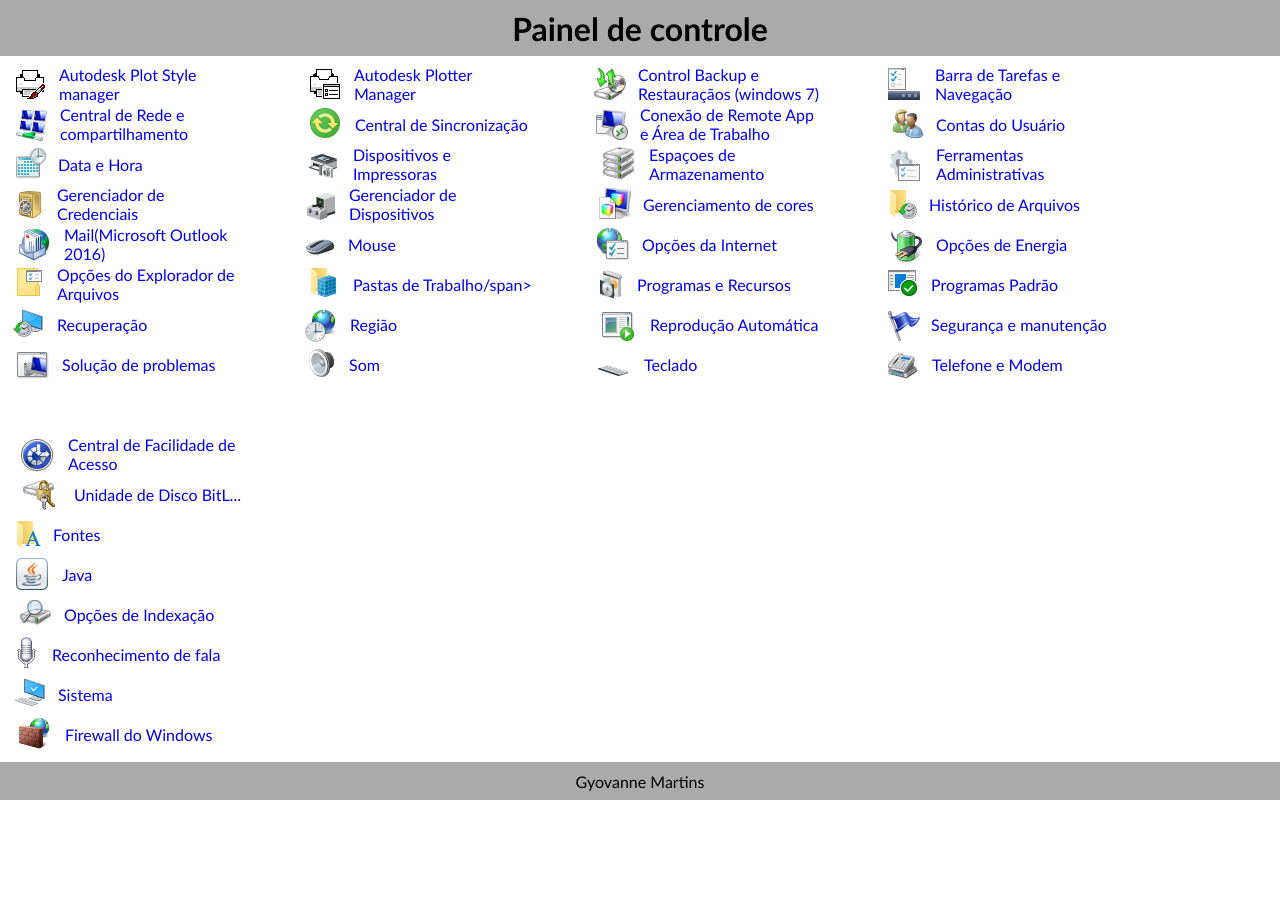
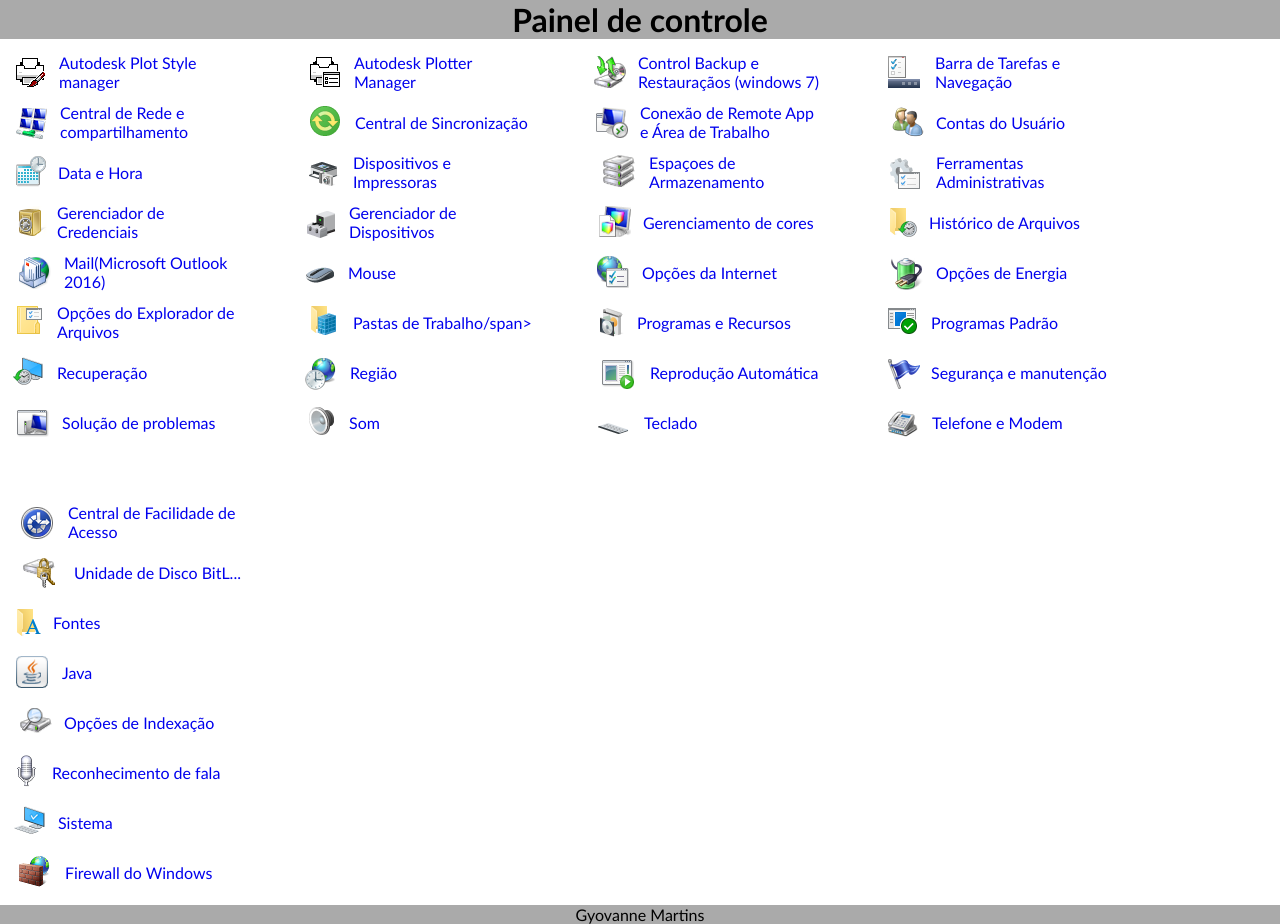
Before and after one commit to GyovanneMS/painel-de-controle, a plain HTML site: page index.html in a window 1280 px wide. Before the commit the page ends 800 px from the top, so only its background shows below. Drawn offline with Linux system fonts and the light colour scheme.

Commit message:
Atualização

```diff
--- a/TelaP.css
+++ b/TelaP.css
@@ -30,7 +30,7 @@ main{
 
 .item-conteiner{
     width: 240px;
-    height: 40px;
+    height: 50px;
     display: flex;
     align-items: center;
     gap: 8px;
--- a/index.html
+++ b/index.html
@@ -14,183 +14,177 @@
     </header>
     <main>
         <div class="Coluna1">
-            <a href="./pages/Manager.html" target="_blank" class="item-conteiner" title="Executar: Control Autodesk Plot Style manager">
+            <a href="./pages/Manager.html" target="_blank" class="item-conteiner" title="Executar: ">
                 <img src="./icones/1.PNG" alt="Autodesk Plot Style manager" class="item-imagem">
                 <span class="item-titulo">Autodesk Plot Style manager</span>
             </a>
-            <a href="./pages/compartilhamento.html" target="_blank" class="item-conteiner" title="Executar: Control Central de Rede e compartilhamento">
+            <a href="./pages/compartilhamento.html" target="_blank" class="item-conteiner" title="Executar: ">
                 <img src="./icones/6.PNG" alt="Central de Rede e compartilhamento" class="item-imagem">
                 <span class="item-titulo">Central de Rede e compartilhamento</span>
             </a>
-            <a href="./pages/data-e-hora.html" target="_blank" class="item-conteiner" title="Executar: Control Data e Hora">
+            <a href="./pages/data-e-hora.html" target="_blank" class="item-conteiner" title="Executar:  timedate.cpl
+            ">
                 <img src="./icones/11.PNG" alt="Data e Hora" class="item-imagem">
                 <span class="item-titulo">Data e Hora</span>
             </a>
-            <a href="./pages/credenciais.html" target="_blank" class="item-conteiner" title="Executar: Control Gerenciador de Credenciais">
+            <a href="./pages/credenciais.html" target="_blank" class="item-conteiner" title="Executar: is">
                 <img src="./icones/16.PNG" alt="Gerenciador de Credenciais" class="item-imagem">
                 <span class="item-titulo">Gerenciador de Credenciais</span>
             </a>
-            <a href="./pages/Mail.html" target="_blank" class="item-conteiner" title="Executar: Control Mail (Microsoft Outlook 2016)">
+            <a href="./pages/Mail.html" target="_blank" class="item-conteiner" title="Executar: ">
                 <img src="./icones/21.PNG" alt="Mail (Microsoft Outlook 2016)" class="item-imagem">
                 <span class="item-titulo">Mail(Microsoft Outlook 2016)</span>
             </a>
-            <a href="./pages/explorador.html" target="_blank" class="item-conteiner" title="Executar: Control Opções do Explorador de Arquivos">
+            <a href="./pages/explorador.html" target="_blank" class="item-conteiner" title="Executar: control folders">
                 <img src="./icones/26.PNG" alt="Opções do Explorador de Arquivos" class="item-imagem">
                 <span class="item-titulo">Opções do Explorador de Arquivos</span>
             </a>
-            <a href="./pages/recuperação.html" target="_blank" class="item-conteiner" title="Executar: Control Recuperação">
+            <a href="./pages/recuperação.html" target="_blank" class="item-conteiner" title="Executar: ">
                 <img src="./icones/31.PNG" alt="Recuperação" class="item-imagem">
                 <span class="item-titulo">Recuperação</span>
             </a>
-            <a href="./pages/mouse.html" target="_blank" class="item-conteiner" title="Executar: Control Solução de problemas">
+            <a href="./pages/mouse.html" target="_blank" class="item-conteiner" title="Executar: control.exe /name Microsoft.Troubleshooting">
                 <img src="./icones/36.PNG" alt="Solução de problemas" class="item-imagem">
                 <span class="item-titulo">Solução de problemas</span>
             </a>
         </div>
         <div class="Coluna2">
-            <a href="./pages/Plotter.html" target="_blank" class="item-conteiner" title="Executar: Control Autodesk Plotter Manager">
+            <a href="./pages/Plotter.html" target="_blank" class="item-conteiner" title="Executar: ">
                 <img src="./icones/2.PNG" alt="Autodesk Plotter Manager" class="item-imagem">
                 <span class="item-titulo">Autodesk Plotter Manager</span>
             </a>
-            <a href="./pages/sincronizacao.html" target="_blank" class="item-conteiner" title="Executar: Control Central de Sincronização">
+            <a href="./pages/sincronizacao.html" target="_blank" class="item-conteiner" title="Executar: ">
                 <img src="./icones/7.PNG" alt="Central de Sincronização" class="item-imagem">
                 <span class="item-titulo">Central de Sincronização</span>
             </a>
-            <a href="./pages/impressora.html" target="_blank" class="item-conteiner" title="Executar: Control Dispositivos e Impressoras">
+            <a href="./pages/impressora.html" target="_blank" class="item-conteiner" title="Executar: control printers">
                 <img src="./icones/12.PNG" alt="Dispositivos e Impressoras" class="item-imagem">
                 <span class="item-titulo">Dispositivos e Impressoras</span>
             </a>
-            <a href="./pages/GerenciadorD.html" target="_blank" class="item-conteiner" title="Executar: Control Gerenciador de Dispositivos">
+            <a href="./pages/GerenciadorD.html" target="_blank" class="item-conteiner" title="Executar:  hdwwiz.cpl ou devmgmt.msc">
                 <img src="./icones/17.PNG" alt="Gerenciador de Dispositivos" class="item-imagem">
                 <span class="item-titulo">Gerenciador de Dispositivos</span>
             </a>
-            <a href="./pages/mouse.html" target="_blank" class="item-conteiner" title="Executar: Control Mouse">
+            <a href="./pages/mouse.html" target="_blank" class="item-conteiner" title="Executar: control mouse">
                 <img src="./icones/22.PNG" alt="Mouse" class="item-imagem">
                 <span class="item-titulo">Mouse</span>
             </a>
-            <a href="./pages/trabalho.html" target="_blank" class="item-conteiner" title="Executar: Control Pastas de Trabalho">
+            <a href="./pages/trabalho.html" target="_blank" class="item-conteiner" title="Executar: ">
                 <img src="./icones/27.PNG" alt="Pastas de Trabalho" class="item-imagem">
                 <span class="item-titulo">Pastas de Trabalho/span>
             </a>
-            <a href="./pages/região.html" target="_blank" class="item-conteiner" title="Executar: Control Região">
+            <a href="./pages/região.html" target="_blank" class="item-conteiner" title="Executar: intl.cpl">
                 <img src="./icones/32.PNG" alt="Região" class="item-imagem">
                 <span class="item-titulo">Região</span>
             </a>
-            <a href="./pages/som.html" target="_blank" class="item-conteiner" title="Executar: Control Som">
+            <a href="./pages/som.html" target="_blank" class="item-conteiner" title="Executar:  mmsys.cpl">
                 <img src="./icones/37.PNG" alt="Som" class="item-imagem">
                 <span class="item-titulo">Som</span>
             </a>
         </div>
         <div class="Coluna3">
-            <a href="./pages/backup.html" target="_blank" class="item-conteiner" title="Executar: Control Backup e Restauraçãos (windows 7)">
+            <a href="./pages/backup.html" target="_blank" class="item-conteiner" title="Executar: ">
                 <img src="./icones/3.PNG" alt="Control Backup e Restauraçãos (windows 7)" class="item-imagem">
                 <span class="item-titulo">Control Backup e Restauraçãos (windows 7)</span>
             </a>
-            <a href="./pages/remoteapp.html" target="_blank" class="item-conteiner" title="Executar: Control Conexão de Remote App e Área de Trabalho">
+            <a href="./pages/remoteapp.html" target="_blank" class="item-conteiner" title="Executar: mstsc">
                 <img src="./icones/8.PNG" alt="Conexão de Remote App e Área de Trabalho" class="item-imagem">
                 <span class="item-titulo">Conexão de Remote App e Área de Trabalho</span>
             </a>
-            <a href="./pages/armazenamento.html" target="_blank" class="item-conteiner" title="Executar: Control Espaços de Armazenamento">
+            <a href="./pages/armazenamento.html" target="_blank" class="item-conteiner" title="Executar: ">
                 <img src="./icones/13.PNG" alt="Espaços de Armazenamento" class="item-imagem">
                 <span class="item-titulo">Espaçoes de Armazenamento</span>
             </a>
-            <a href="./pages/Cores.html" target="_blank" class="item-conteiner" title="Executar: Control Gerenciamento de Cores">
+            <a href="./pages/Cores.html" target="_blank" class="item-conteiner" title="Executar: colorcpl">
                 <img src="./icones/18.PNG" alt="Gerenciamento de Cores" class="item-imagem">
                 <span class="item-titulo">Gerenciamento de cores</span>
             </a>
-            <a href="./pages/internet.html" target="_blank" class="item-conteiner" title="Executar: Control Opções da Internet">
+            <a href="./pages/internet.html" target="_blank" class="item-conteiner" title="Executar: inetcpl.cpl">
                 <img src="./icones/23.PNG" alt="Opções da Internet" class="item-imagem">
                 <span class="item-titulo">Opções da Internet</span>
             </a>
-            <a href="./pages/programas.html" target="_blank" class="item-conteiner" title="Executar: Control Programs e Recursos">
+            <a href="./pages/programas.html" target="_blank" class="item-conteiner" title="Executar: appwiz.cpl">
                 <img src="./icones/28.PNG" alt="Programs e Recursos" class="item-imagem">
                 <span class="item-titulo">Programas e Recursos</span>
             </a>
-            <a href="./pages/automatica.html" target="_blank" class="item-conteiner" title="Executar: Control Reprodução automática">
+            <a href="./pages/automatica.html" target="_blank" class="item-conteiner" title="Executar: ">
                 <img src="./icones/33.PNG" alt="Reprodução automática" class="item-imagem">
                 <span class="item-titulo">Reprodução Automática</span>
             </a>
-            <a href="./pages/teclado.html" target="_blank" class="item-conteiner" title="Executar: Control teclado">
+            <a href="./pages/teclado.html" target="_blank" class="item-conteiner" title="Executar: control keyboard">
                 <img src="./icones/38.PNG" alt="Teclado" class="item-imagem">
                 <span class="item-titulo">Teclado</span>
             </a>
         </div>
         <div class="Coluna4">
-            <a href="./pages/barra-de-tarefas.html" target="_blank" class="item-conteiner" title="Executar: Control Barra de Tarefas e Navegação">
+            <a href="./pages/barra-de-tarefas.html" target="_blank" class="item-conteiner" title="Executar: control.exe /name Microsoft.TaskbarandStartMenu">
                 <img src="./icones/4.PNG" alt="Barra de Tarefas e Navegação" class="item-imagem">
                 <span class="item-titulo">Barra de Tarefas e Navegação</span>
             </a>
-            <a href="./pages/usuario.html" target="_blank" class="item-conteiner" title="Executar: Control Contas do Usuário">
+            <a href="./pages/usuario.html" target="_blank" class="item-conteiner" title="Executar: control.exe /name Microsoft.UserAccounts">
                 <img src="./icones/9.PNG" alt="Contas do Usuário" class="item-imagem">
                 <span class="item-titulo">Contas do Usuário</span>
             </a>
-            <a href="./pages/Administrativas.html" target="_blank" class="item-conteiner" title="Executar: Control Ferramentas Administrativas">
+            <a href="./pages/Administrativas.html" target="_blank" class="item-conteiner" title="Executar: control admintools">
                 <img src="./icones/14.PNG" alt="Ferramentas Administrativas" class="item-imagem">
                 <span class="item-titulo">Ferramentas Administrativas</span>
             </a>
-            <a href="./pages/historico.html" target="_blank" class="item-conteiner" title="Executar: Control Histórico de Arquivos">
+            <a href="./pages/historico.html" target="_blank" class="item-conteiner" title="Executar: ">
                 <img src="./icones/19.PNG" alt="Histórico de Arquivos" class="item-imagem">
                 <span class="item-titulo">Histórico de Arquivos</span>
             </a>
-            <a href="./pages/energia.html" target="_blank" class="item-conteiner" title="Executar: Control Opções de Energia">
+            <a href="./pages/energia.html" target="_blank" class="item-conteiner" title="Executar: powercfg.cpl">
                 <img src="./icones/24.PNG" alt="Opções de Energia" class="item-imagem">
                 <span class="item-titulo">Opções de Energia</span>
             </a>
-            <a href="./pages/padrao.html" target="_blank" class="item-conteiner" title="Executar: Control Programas Padrão">
+            <a href="./pages/padrao.html" target="_blank" class="item-conteiner" title="Executar: computerdefaults">
                 <img src="./icones/29.PNG" alt="Programas Padrão" class="item-imagem">
                 <span class="item-titulo">Programas Padrão</span>
             </a>
-            <a href="./pages/seguranca-e-manutencao.html" target="_blank" class="item-conteiner" title="Executar: Control Segurança e manutenção">
+            <a href="./pages/seguranca-e-manutencao.html" target="_blank" class="item-conteiner" title="Executar: wscui.cpl">
                 <img src="./icones/34.PNG" alt="Segurança e manutenção" class="item-imagem">
                 <span class="item-titulo">Segurança e manutenção</span>
             </a>
-            <a href="./pages/telefone.html" target="_blank" class="item-conteiner" title="Executar: Control Telefone e Modem">
+            <a href="./pages/telefone.html" target="_blank" class="item-conteiner" title="Executar: telephon.cpl">
                 <img src="./icones/39.PNG" alt="Telefone e Modem" class="item-imagem">
                 <span class="item-titulo">Telefone e Modem</span>
             </a>
 
         </div>
         <div class="Coluna5">
-            <a href="./pages/facilidade-de-acesso.html" target="_blank" class="item-conteiner" title="Executar: Control Central de Facilidade de Acesso">
+            <a href="./pages/facilidade-de-acesso.html" target="_blank" class="item-conteiner" title="Executar: ">
                 <img src="./icones/5.PNG" alt="Barra de Tarefas e Navegação" class="item-imagem">
                 <span class="item-titulo">Central de Facilidade de Acesso</span>
             </a>
-            <a href="./pages/disco-bitl.html" target="_blank" class="item-conteiner" title="Executar: Control Criptografia de Unidade de Disco BitL...">
+            <a href="./pages/disco-bitl.html" target="_blank" class="item-conteiner" title="Executar: ">
                 <img src="./icones/10.PNG" alt="Unidade de Disco BitL..." class="item-imagem">
                 <span class="item-titulo">Unidade de Disco BitL...</span>
             </a>
-            <a href="./pages/fontes.html" target="_blank" class="item-conteiner" title="Executar: Control Fontes">
+            <a href="./pages/fontes.html" target="_blank" class="item-conteiner" title="Executar:  fonts">
                 <img src="./icones/15.PNG" alt="Fontes" class="item-imagem">
                 <span class="item-titulo">Fontes</span>
             </a>
-            <a href="./pages/java.html" target="_blank" class="item-conteiner" title="Executar: Control Java">
+            <a href="./pages/java.html" target="_blank" class="item-conteiner" title="Executar:  ">
                 <img src="./icones/20.PNG" alt="Java" class="item-imagem">
                 <span class="item-titulo">Java</span>
             </a>
-            <a href="./pages/indexacacao.html" target="_blank" class="item-conteiner" title="Executar: Control Opções de Indexação">
+            <a href="./pages/indexacacao.html" target="_blank" class="item-conteiner" title="Executar: ">
                 <img src="./icones/25.PNG" alt="Opções de Indexação" class="item-imagem">
                 <span class="item-titulo">Opções de Indexação</span>
             </a>
-            <a href="./pages/fala.html" target="_blank" class="item-conteiner" title="Executar: Control Reconhecimento de fala">
+            <a href="./pages/fala.html" target="_blank" class="item-conteiner" title="Executar: ">
                 <img src="./icones/30.PNG" alt="Reconhecimento de fala" class="item-imagem">
                 <span class="item-titulo">Reconhecimento de fala</span>
             </a>
-            <a href="./pages/sistema.html" target="_blank" class="item-conteiner" title="Executar: Control Sistema">
+            <a href="./pages/sistema.html" target="_blank" class="item-conteiner" title="Executar: msinfo32">
                 <img src="./icones/35.PNG" alt="Sistema" class="item-imagem">
                 <span class="item-titulo">Sistema</span>
             </a>
-            <a href="./pages/firewall.html" target="_blank" class="item-conteiner" title="Executar: Control Firewall do Windows">
+            <a href="./pages/firewall.html" target="_blank" class="item-conteiner" title="Executar: firewall.cpl">
                 <img src="./icones/40.PNG" alt="Firewall do Windows" class="item-imagem">
                 <span class="item-titulo">Firewall do Windows</span>
             </a>
         </div>
-
-
-
-
-
-
-
     </main>
     <footer>
         <Span>
```
